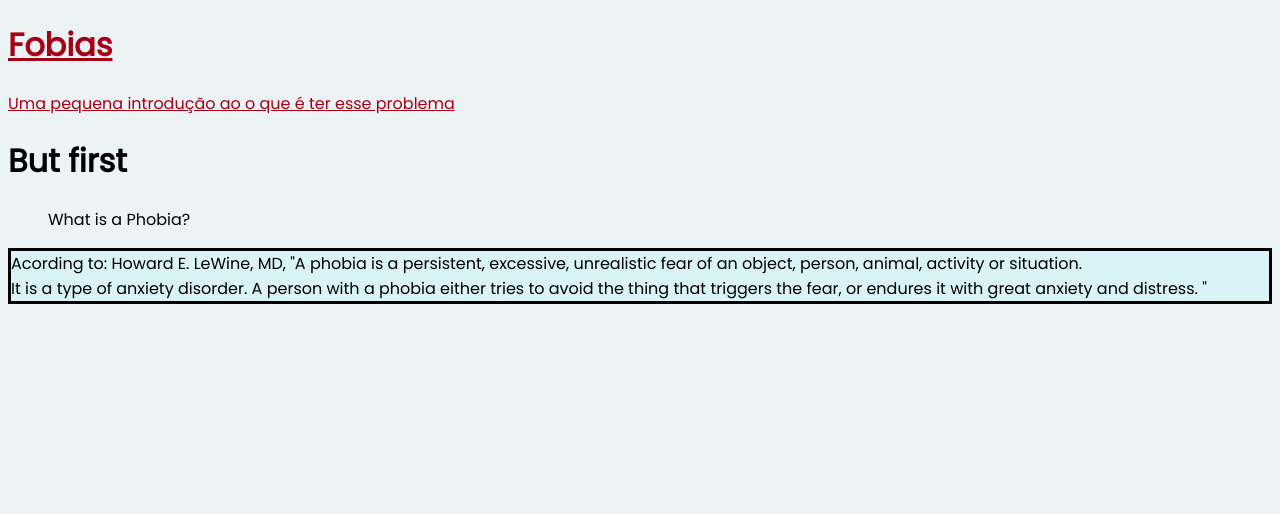
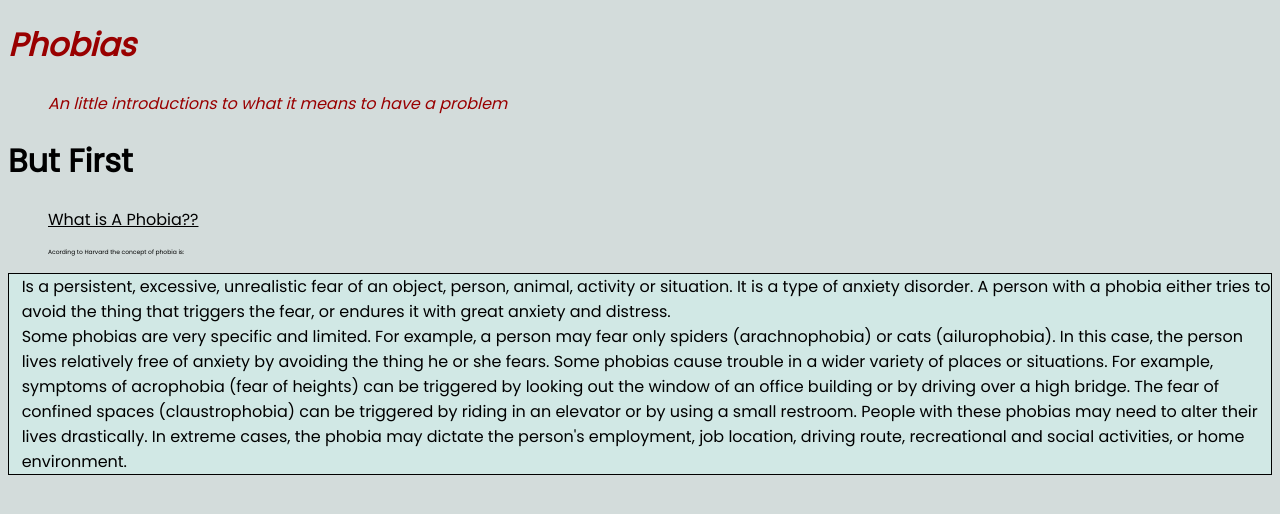
Before and after one commit to N0-N4M3-B0Y/Phobia-HTML-, a plain HTML site: page Phobias/index.html in a window 1280 px wide. Drawn offline with Linux system fonts and the light colour scheme.

Commit message:
Add files via upload

```diff
--- a/Phobias/index.html
+++ b/Phobias/index.html
@@ -4,26 +4,40 @@
     <head>
         <meta charset="utf-8">
         <meta http-equiv="X-UA-Compatible" content="IE=edge">
-        <title>Fobias</title>
+        <title>Just </title>
         <meta name="description" content="">
         <meta name="viewport" content="width=device-width, initial-scale=1">
         <link rel="stylesheet" href="style.css">
-        <link href="https://fonts.googleapis.com/css2?family=Poppins&display=swap" rel="stylesheet">
+        <style>
+        @import url('https://fonts.googleapis.com/css2?family=Poppins&display=swap');
+        </style>
     </head>
     <body>
+
         <div class="title">
-            <h1>Fobias</h1>
-            <p>Uma pequena introdução ao o que é ter esse problema</p>
+            <h1>Phobias</h1>
+            <ul id="subtitle">An little introductions to what it means to have a problem</ul>
+
         </div>
         <div class="aboutPhobias">
-            <h1>But first</h1>
-            <ul>What is a Phobia?</ul>
-            <p id="aboutPhobiasParagraph">
-                Acording to: Howard E. LeWine, MD, "A phobia is a persistent, excessive, unrealistic fear of an object, person, animal, activity or situation.<br>
-                It is a type of anxiety disorder.
-                A person with a phobia either tries to avoid the thing that triggers the fear, or endures it with great anxiety and distress. "
-            </p>
+            <h1>But First</h1>
+
+            <ul class="whatIsAPhobia">What is A Phobia??</ul>
+            <ul class="accordingToHarvard">Acording to Harvard the concept of phobia is:</ul>
+            <p class="phobiasText1">
+                Is a persistent, excessive, unrealistic fear of an object, person, animal, activity or situation. It is a type of anxiety disorder.
+                A person with a phobia either tries to avoid the thing that triggers the fear, or endures it with great anxiety and distress.<br>
+                Some phobias are very specific and limited. For example, a person may fear only spiders (arachnophobia) or cats (ailurophobia).
+                In this case, the person lives relatively free of anxiety by avoiding the thing he or she fears.
+                Some phobias cause trouble in a wider variety of places or situations.
+                For example, symptoms of acrophobia (fear of heights) can be triggered by looking out the window of an office building or by driving over a high bridge.
+                The fear of confined spaces (claustrophobia) can be triggered by riding in an elevator or by using a small restroom. People with these phobias may need to alter their lives drastically.
+                In extreme cases, the phobia may dictate the person's employment, job location, driving route, recreational and social activities, or home environment. </p>
         </div>
+
+
+
+
         <script src="script.js" async defer></script>
     </body>
 </html>
--- a/Phobias/style.css
+++ b/Phobias/style.css
@@ -1,18 +1,27 @@
 body{
-    background-color: #ebf3f4;
+    background-color: #D3DCDB;
 }
-
 .title{
     font-family: 'Poppins', sans-serif;
-    text-decoration: underline;
-    color: #a60017;
+    font-style: italic;
+    color: #990000;
+
 }
 .aboutPhobias{
     font-family: 'Poppins', sans-serif;
+
 }
-#aboutPhobiasParagraph{
-    font-size: 100%;
-    background-color:#daf3f7 ;
+.whatIsAPhobia{
+    text-decoration: underline;
+}
+.phobiasText1{
+    text-align: left;
+    padding-left: 1%;
+    background-color: #d1e8e5;
     border-style: solid;
-    border-width: 0.2rem;
+    border-width: 1px;
+
 }
+.accordingToHarvard{
+    font-size: 2%;
+}
```
